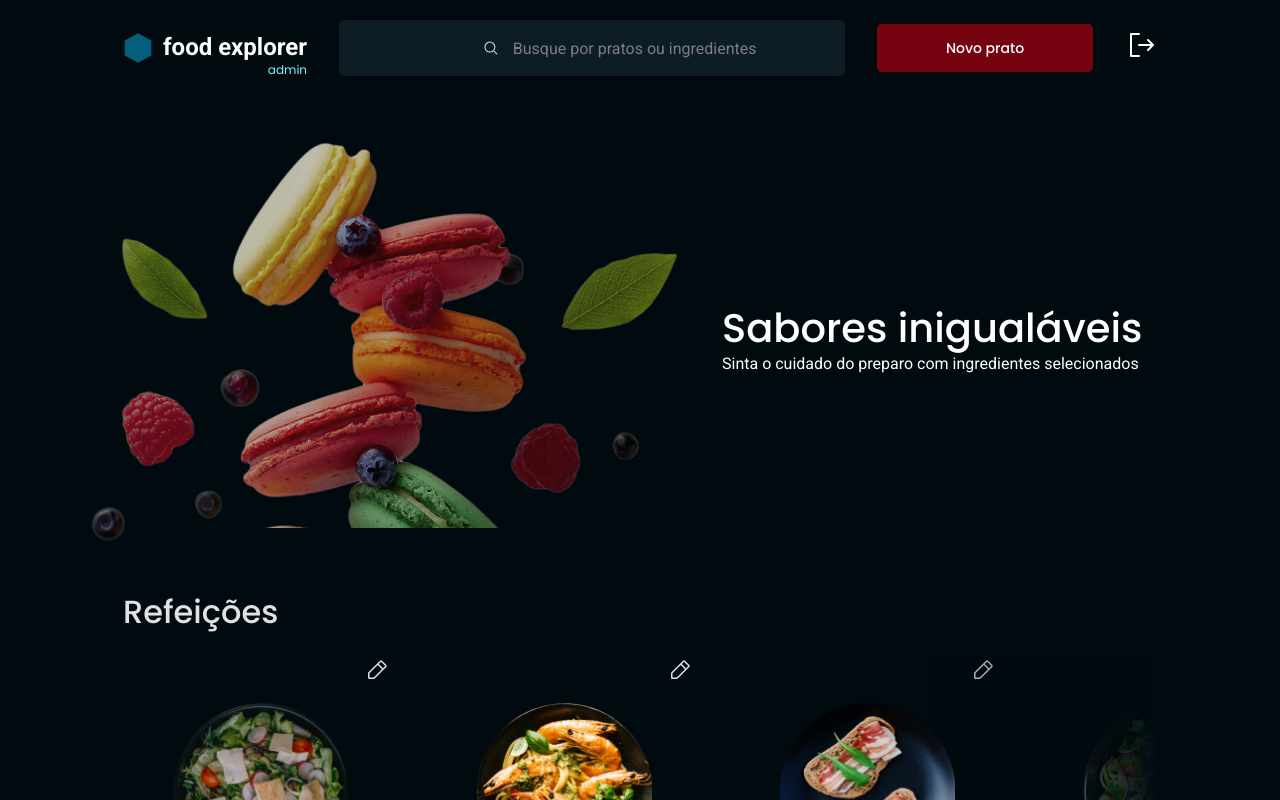
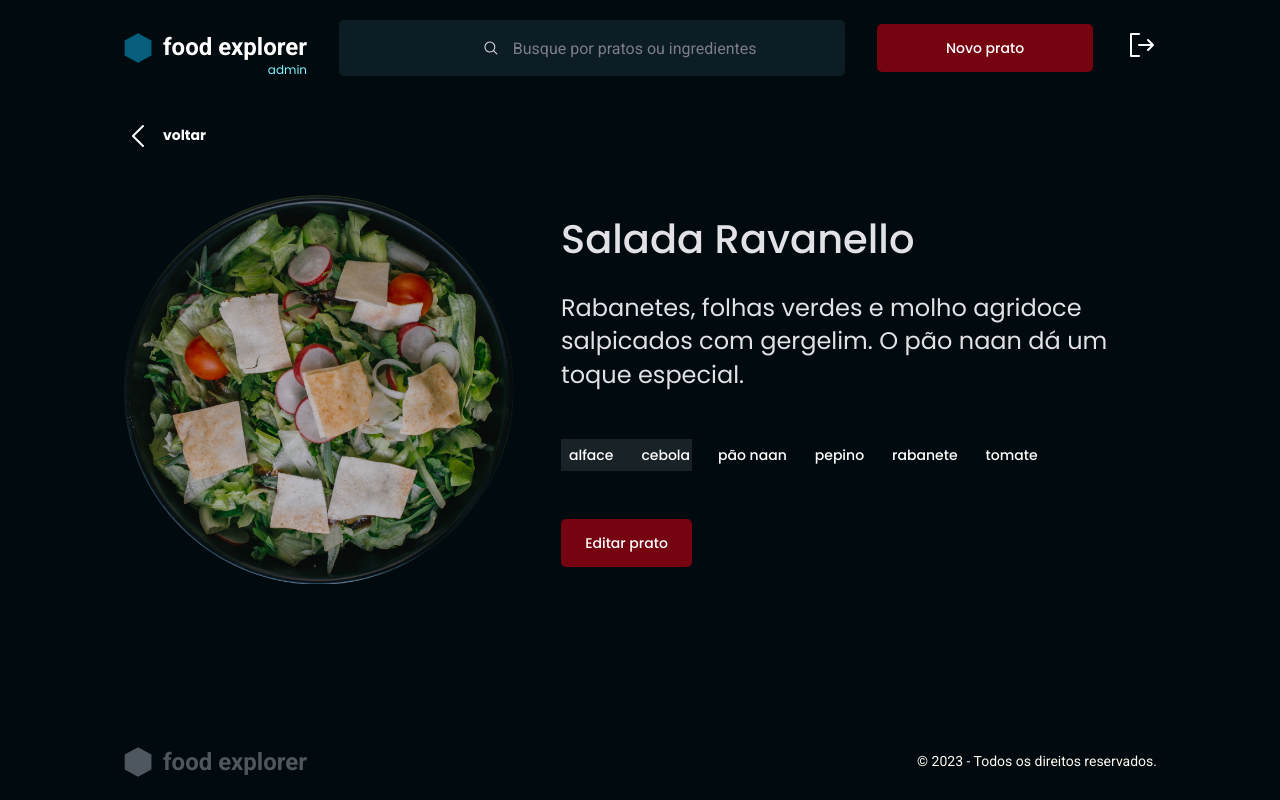
Before and after one commit to thaisvilarinho/food-explorer-frontend, a React (Vite) app: page / in a window 1280 px wide. Shown: the top 800 px of the page. Built offline with nearby package versions, Linux system fonts and the light colour scheme.

Commit message:
feature/Details

```diff
--- a/src/App.jsx
+++ b/src/App.jsx
@@ -1,5 +1,5 @@
-import { Home } from "./pages/Home";
+import { Details } from "./pages/Details";
 
 export default function App() {
-  return <Home />
+  return <Details />
 }
--- /dev/null
+++ b/src/components/ButtonText/index.jsx
@@ -0,0 +1,10 @@
+import { Container } from "./styles";
+
+export function ButtonText({ icon: Icon, title, ...rest }){
+  return (
+    <Container {...rest}>
+      {Icon && (<Icon size={32} />)}
+      <span>{title}</span>
+    </Container>
+  )
+}
--- /dev/null
+++ b/src/components/ButtonText/styles.js
@@ -0,0 +1,19 @@
+import styled from "styled-components";
+
+export const Container = styled.button`
+  background: none;
+  border: none;
+
+  display: flex;
+  align-items: center;
+  gap: 8px;
+
+  color: ${({ theme }) => theme.COLORS.LIGHT_100};
+
+  > span {
+    font-weight: 700;
+    font-size: 14px;
+    line-height: 140%;
+  }
+
+`;
--- a/src/components/Card/styles.js
+++ b/src/components/Card/styles.js
@@ -4,7 +4,8 @@ export const Container = styled.button`
   background: transparent;
   border: none;
   padding: 0 24px;
-  min-width: 304px;
+  max-width: 304px;
+  height: 462px;
 
   color: ${({ theme }) => theme.COLORS.LIGHT_300};
 
--- a/src/components/Footer/styles.js
+++ b/src/components/Footer/styles.js
@@ -3,9 +3,9 @@ import styled from "styled-components";
 export const Container = styled.footer`
   grid-area: footer;
 
+  width: 100%;
+  padding: 0px 123px;
   height: 77px;
-  width: 100%;
-  padding: 0 123px;
 
   display: flex;
   align-items: center;
--- /dev/null
+++ b/src/pages/Details/index.jsx
@@ -0,0 +1,45 @@
+import { CaretLeft } from "@phosphor-icons/react";
+
+import { Header } from "../../components/Header";
+import { Footer } from "../../components/Footer";
+import { ButtonText } from "../../components/ButtonText";
+
+import { Container, Content, Dish, Description, Ingredients } from "./styles";
+import { Button } from "../../components/Button";
+
+export function Details() {
+  return (
+    <Container>
+      <Header />
+      <Content>
+        <ButtonText icon={CaretLeft} title="voltar" />
+
+        <Dish>
+          <img src="/meal1.png" alt={`Imagem do prato selecionado`} />
+
+          <Description>
+            <h2>Salada Ravanello</h2>
+            <p>
+              Rabanetes, folhas verdes e molho agridoce salpicados com gergelim.
+              O pão naan dá um toque especial.
+            </p>
+
+            <Ingredients>
+              <span>alface</span>
+              <span>cebola</span>
+              <span>pão naan</span>
+              <span>pepino</span>
+              <span>rabanete</span>
+              <span>tomate</span>
+            </Ingredients>
+
+            <div>
+              <Button title="Editar prato" />
+            </div>
+          </Description>
+        </Dish>
+      </Content>
+      <Footer />
+    </Container>
+  );
+}
--- /dev/null
+++ b/src/pages/Details/styles.js
@@ -0,0 +1,75 @@
+import styled from "styled-components";
+
+export const Container = styled.div`
+  width: 100%;
+  height: 100vh;
+
+  display: grid;
+  grid-template-rows: 96px auto 77px;
+  grid-template-areas:
+    'header'
+    'content'
+    'footer'
+    ;
+`;
+
+export const Content = styled.main`
+  grid-area: content;
+
+  padding: 24px 123px 0;
+
+`;
+
+export const Dish = styled.article`
+  margin-top: 42px;
+  display: flex;
+  gap: 48px;
+
+  align-items: center;
+
+  > img {
+    width: 390px;
+  }
+`;
+
+export const Description = styled.aside`
+  flex: 1;
+  display: flex;
+  flex-direction: column;
+  gap: 24px;
+
+  color: ${({ theme }) => theme.COLORS.LIGHT_300};
+
+  > h2 {
+    font-weight: 500;
+    font-size: 40px;
+    line-height: 140%;
+  }
+
+  > p {
+    font-size: 24px;
+    line-height: 140%;
+  }
+
+  > div {
+    margin-top: 24px;
+    width: 131px;
+  }
+
+`;
+
+export const Ingredients = styled.div`
+  display: flex;
+  gap: 12px;
+
+  background: ${({ theme }) => theme.COLORS.DARK_1000};
+  color: ${({ theme }) => theme.COLORS.LIGHT_100};
+
+  span {
+    padding: 4px 8px;
+    font-weight: 500;
+    font-size: 14px;
+    line-height: 24px;
+    white-space: nowrap;
+  }
+`;
```
